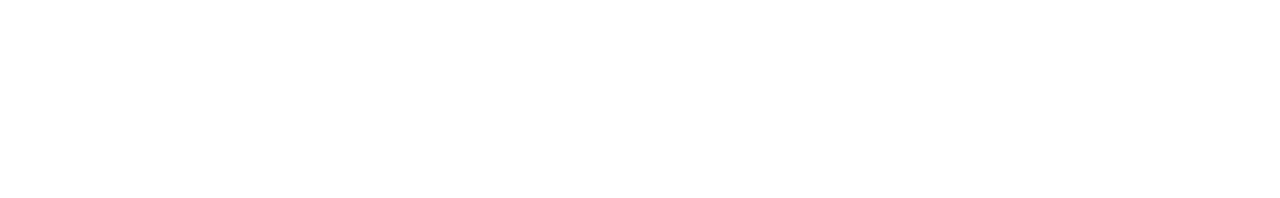
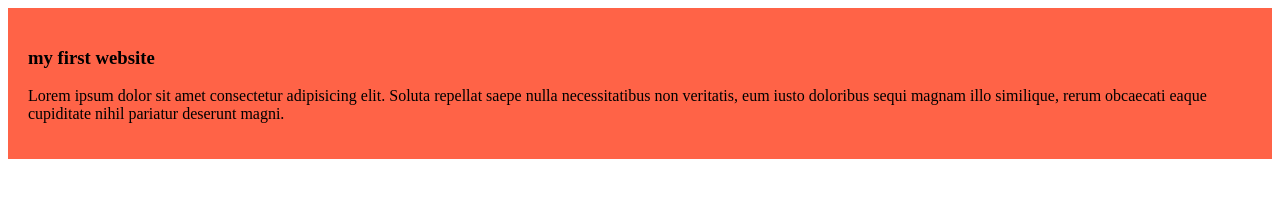
Before and after one commit to rimon42013/my-first-github-repository, a plain HTML site: page index.html in a window 1280 px wide. Drawn offline with Linux system fonts and the light colour scheme.

Commit message:
added the first blog

```diff
--- a/index.html
+++ b/index.html
@@ -4,8 +4,14 @@
     <meta charset="UTF-8">
     <meta name="viewport" content="width=device-width, initial-scale=1.0">
     <title>My first ever github repository</title>
+    <link rel="stylesheet" href="styles/blog.css">
 </head>
 <body>
-
+    <div>
+        <h3>
+            my first website
+        </h3>
+        <p>Lorem ipsum dolor sit amet consectetur adipisicing elit. Soluta repellat saepe nulla necessitatibus non veritatis, eum iusto doloribus sequi magnam illo similique, rerum obcaecati eaque cupiditate nihil pariatur deserunt magni.</p>
+    </div>
 </body>
 </html>
--- /dev/null
+++ b/styles/blog.css
@@ -0,0 +1,4 @@
+div{
+    background-color: tomato;
+    padding: 20px;
+}
```
